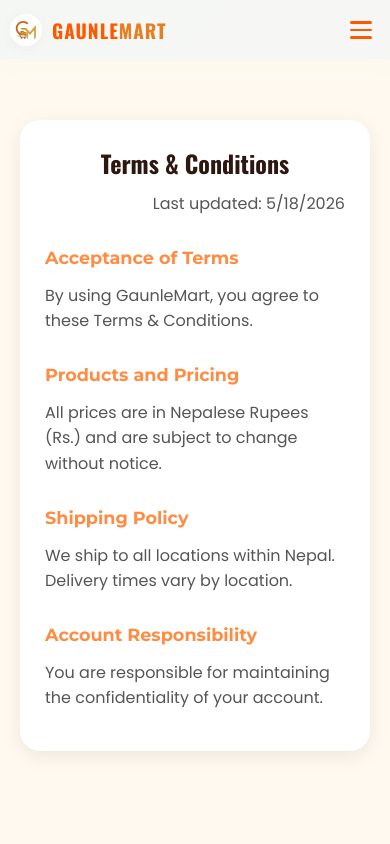
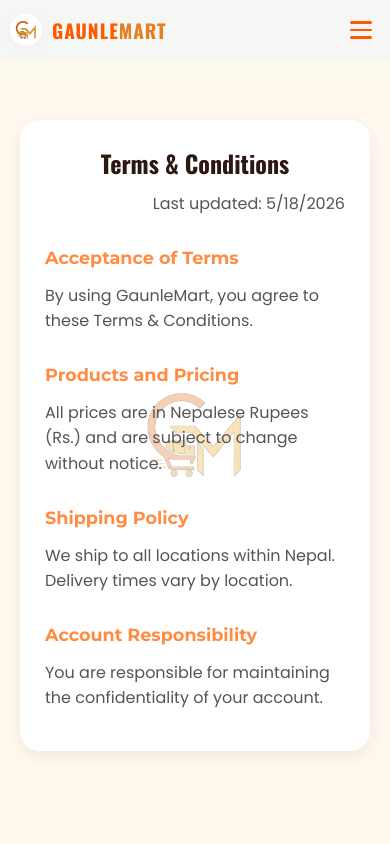
Before and after one commit to kismatdahal1-afk/GaunleMart, a React (Create React App) app: page /terms in a window 390 px wide. Shown: the top 844 px of the page. Built offline with nearby package versions, Linux system fonts and the light colour scheme.

Commit message:
Adding the Watermark of logo in policy pages

```diff
--- a/src/pages/About.css
+++ b/src/pages/About.css
@@ -1,27 +1,9 @@
-/* About.css - About page styling with watermark logo and developer credit */
+/* About.css - About page styling with watermark logo */
 .about-page {
   padding: 60px 20px;
   background-color: #FFF9F0;
   min-height: calc(100vh - 75px);
   position: relative;
-}
-
-/* Watermark Logo - Background effect */
-.about-page::before {
-  content: '';
-  position: fixed;
-  top: 50%;
-  left: 50%;
-  transform: translate(-50%, -50%);
-  width: 400px;
-  height: 400px;
-  background-image: url('../images/logo.jpg');
-  background-size: contain;
-  background-repeat: no-repeat;
-  background-position: center;
-  opacity: 0.04;
-  pointer-events: none;
-  z-index: 0;
 }
 
 .about-container {
@@ -33,6 +15,25 @@
   box-shadow: 0 5px 20px rgba(0, 0, 0, 0.08);
   position: relative;
   z-index: 1;
+  overflow: hidden;
+}
+
+/* Watermark Logo inside white container */
+.about-container::before {
+  content: '';
+  position: absolute;
+  top: 50%;
+  left: 50%;
+  transform: translate(-50%, -50%);
+  width: 300px;
+  height: 300px;
+  background-image: url('../images/logo.jpg');
+  background-size: contain;
+  background-repeat: no-repeat;
+  background-position: center;
+  opacity: 0.4;  /* 40% visibility - balanced watermark */
+  pointer-events: none;
+  z-index: 0;
 }
 
 .about-container h1 {
@@ -40,6 +41,8 @@
   color: #2c1810;
   margin-bottom: 20px;
   font-size: 2.5rem;
+  position: relative;
+  z-index: 1;
 }
 
 .about-container h2 {
@@ -47,6 +50,8 @@
   color: #FF8C42;
   margin: 30px 0 15px;
   font-size: 1.5rem;
+  position: relative;
+  z-index: 1;
 }
 
 .about-container p {
@@ -54,12 +59,16 @@
   color: #555;
   line-height: 1.6;
   font-size: 1rem;
+  position: relative;
+  z-index: 1;
 }
 
 .about-container ul {
   list-style: none;
   padding: 0;
   margin: 20px 0 30px;
+  position: relative;
+  z-index: 1;
 }
 
 .about-container li {
@@ -78,6 +87,8 @@
   padding-top: 20px;
   border-top: 1px solid #f0e6d3;
   text-align: center;
+  position: relative;
+  z-index: 1;
 }
 
 .credit-text {
@@ -100,10 +111,10 @@
     padding: 40px 15px;
   }
 
-  .about-page::before {
-    width: 250px;
-    height: 250px;
-    opacity: 0.03;
+  .about-container::before {
+    width: 200px;
+    height: 200px;
+    opacity: 0.35;
   }
 
   .about-container {
@@ -143,10 +154,10 @@
     padding: 30px 12px;
   }
 
-  .about-page::before {
-    width: 180px;
-    height: 180px;
-    opacity: 0.02;
+  .about-container::before {
+    width: 150px;
+    height: 150px;
+    opacity: 0.3;
   }
 
   .about-container {
--- a/src/pages/PolicyPages.css
+++ b/src/pages/PolicyPages.css
@@ -1,8 +1,9 @@
-/* PolicyPages.css - Shared styling for all policy pages */
+/* PolicyPages.css - Shared styling for all policy pages with watermark logo */
 .policy-page {
   padding: 60px 20px;
   background-color: #FFF9F0;
   min-height: calc(100vh - 75px);
+  position: relative;
 }
 
 .policy-container {
@@ -12,6 +13,27 @@
   padding: 40px;
   border-radius: 20px;
   box-shadow: 0 5px 20px rgba(0, 0, 0, 0.08);
+  position: relative;
+  z-index: 1;
+  overflow: hidden;
+}
+
+/* Watermark Logo inside white container */
+.policy-container::before {
+  content: '';
+  position: absolute;
+  top: 50%;
+  left: 50%;
+  transform: translate(-50%, -50%);
+  width: 300px;
+  height: 300px;
+  background-image: url('../images/logo.jpg');
+  background-size: contain;
+  background-repeat: no-repeat;
+  background-position: center;
+  opacity: 0.4;  /* 40% visibility - balanced watermark */
+  pointer-events: none;
+  z-index: 0;
 }
 
 .policy-container h1 {
@@ -19,6 +41,8 @@
   color: #2c1810;
   font-size: 2rem;
   margin-bottom: 10px;
+  position: relative;
+  z-index: 1;
 }
 
 .policy-container h2 {
@@ -26,6 +50,8 @@
   color: #FF8C42;
   font-size: 1.3rem;
   margin: 30px 0 15px;
+  position: relative;
+  z-index: 1;
 }
 
 .policy-container p {
@@ -33,11 +59,20 @@
   color: #555;
   line-height: 1.6;
   margin-bottom: 15px;
+  position: relative;
+  z-index: 1;
 }
 
+/* Watermark opacity adjustment for better visibility */
 @media screen and (max-width: 768px) {
   .policy-container {
     padding: 25px;
+  }
+
+  .policy-container::before {
+    width: 200px;
+    height: 200px;
+    opacity: 0.35;
   }
 
   .policy-container h1 {
@@ -48,3 +83,11 @@
     font-size: 1.1rem;
   }
 }
+
+@media screen and (max-width: 480px) {
+  .policy-container::before {
+    width: 150px;
+    height: 150px;
+    opacity: 0.3;
+  }
+}
--- a/src/pages/PrivacyPolicy.js
+++ b/src/pages/PrivacyPolicy.js
@@ -1,4 +1,4 @@
-// PrivacyPolicy.js
+// PrivacyPolicy.js - With watermark logo
 import React from 'react';
 import './PolicyPages.css';
 
@@ -8,8 +8,8 @@
       <div className="policy-container">
         <h1 style={{ textAlign: "center" }}>Privacy Policy</h1>
         <p style={{ textAlign: "right" }}>
-  Last updated: {new Date().toLocaleDateString()}
-</p>
+          Last updated: {new Date().toLocaleDateString()}
+        </p>
 
         <h2>Information We Collect</h2>
         <p>At GaunleMart, we collect information you provide directly to us, such as when you create an account, make a purchase, or contact us.</p>
--- a/src/pages/ReturnPolicy.js
+++ b/src/pages/ReturnPolicy.js
@@ -1,4 +1,4 @@
-// ReturnPolicy.js
+// ReturnPolicy.js - With watermark logo
 import React from 'react';
 import './PolicyPages.css';
 
--- a/src/pages/ShippingInfo.js
+++ b/src/pages/ShippingInfo.js
@@ -1,4 +1,4 @@
-// ShippingInfo.js
+// ShippingInfo.js - With watermark logo
 import React from 'react';
 import './PolicyPages.css';
 
--- a/src/pages/TermsConditions.js
+++ b/src/pages/TermsConditions.js
@@ -1,4 +1,4 @@
-// TermsConditions.js
+// TermsConditions.js - With watermark logo
 import React from 'react';
 import './PolicyPages.css';
 
@@ -6,7 +6,7 @@
   return (
     <div className="policy-page">
       <div className="policy-container">
-       <h1 style={{ textAlign: "center" }}>Terms & Conditions</h1>
+        <h1 style={{ textAlign: "center" }}>Terms & Conditions</h1>
         <p style={{ textAlign: "right" }}>
           Last updated: {new Date().toLocaleDateString()}
         </p>
```
